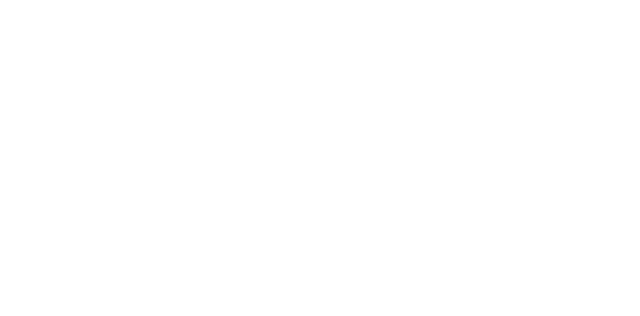
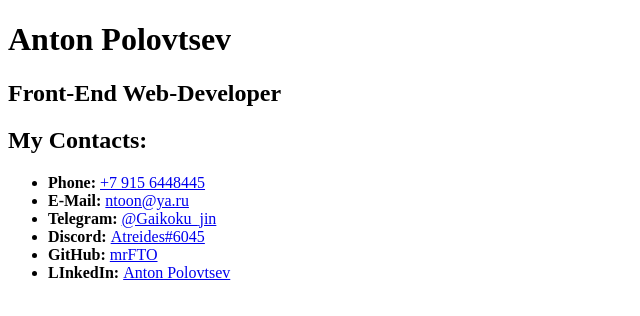
Before and after one commit to mrFTO/rsschool-cv, a plain HTML site: page index.html in a window 1280 px wide. Shown: the whole page, without its empty margins (0-640 px from the left). Drawn offline with Linux system fonts and the light colour scheme.

Commit message:
feat: add my contacts

```diff
--- a/index.html
+++ b/index.html
@@ -1,12 +1,40 @@
 <!DOCTYPE html>
 <html lang="en">
-<head>
-    <meta charset="UTF-8">
-    <meta http-equiv="X-UA-Compatible" content="IE=edge">
-    <meta name="viewport" content="width=device-width, initial-scale=1.0">
+  <head>
+    <meta charset="UTF-8" />
+    <meta http-equiv="X-UA-Compatible" content="IE=edge" />
+    <meta name="viewport" content="width=device-width, initial-scale=1.0" />
     <title>My CV</title>
-</head>
-<body>
-
-</body>
+  </head>
+  <body>
+    <h1>Anton Polovtsev</h1>
+    <h2>Front-End Web-Developer</h2>
+    <h2>My Contacts:</h2>
+    <ul>
+      <li>
+        <b>Phone: </b>
+        <a href="tel:+79156448445">+7 915 6448445</a>
+      </li>
+      <li>
+        <b>E-Mail: </b>
+        <a href="mailto:ntoon@ya.ru">ntoon@ya.ru</a>
+      </li>
+      <li>
+        <b>Telegram: </b>
+        <a href="http://https://t.me/Gaikoku_jin">@Gaikoku_jin</a>
+      </li>
+      <li>
+        <b>Discord: </b>
+        <a href="https://discordapp.com/users/Atreides#6045">Atreides#6045</a>
+      </li>
+      <li>
+        <b>GitHub: </b>
+        <a href="https://github.com/mrFTO">mrFTO</a>
+      </li>
+      <li>
+        <b>LInkedIn: </b>
+        <a href="https://www.linkedin.com/in/anton-polovtsev-a82a38217/">Anton Polovtsev</a>
+      </li>
+    </ul>
+  </body>
 </html>
```
